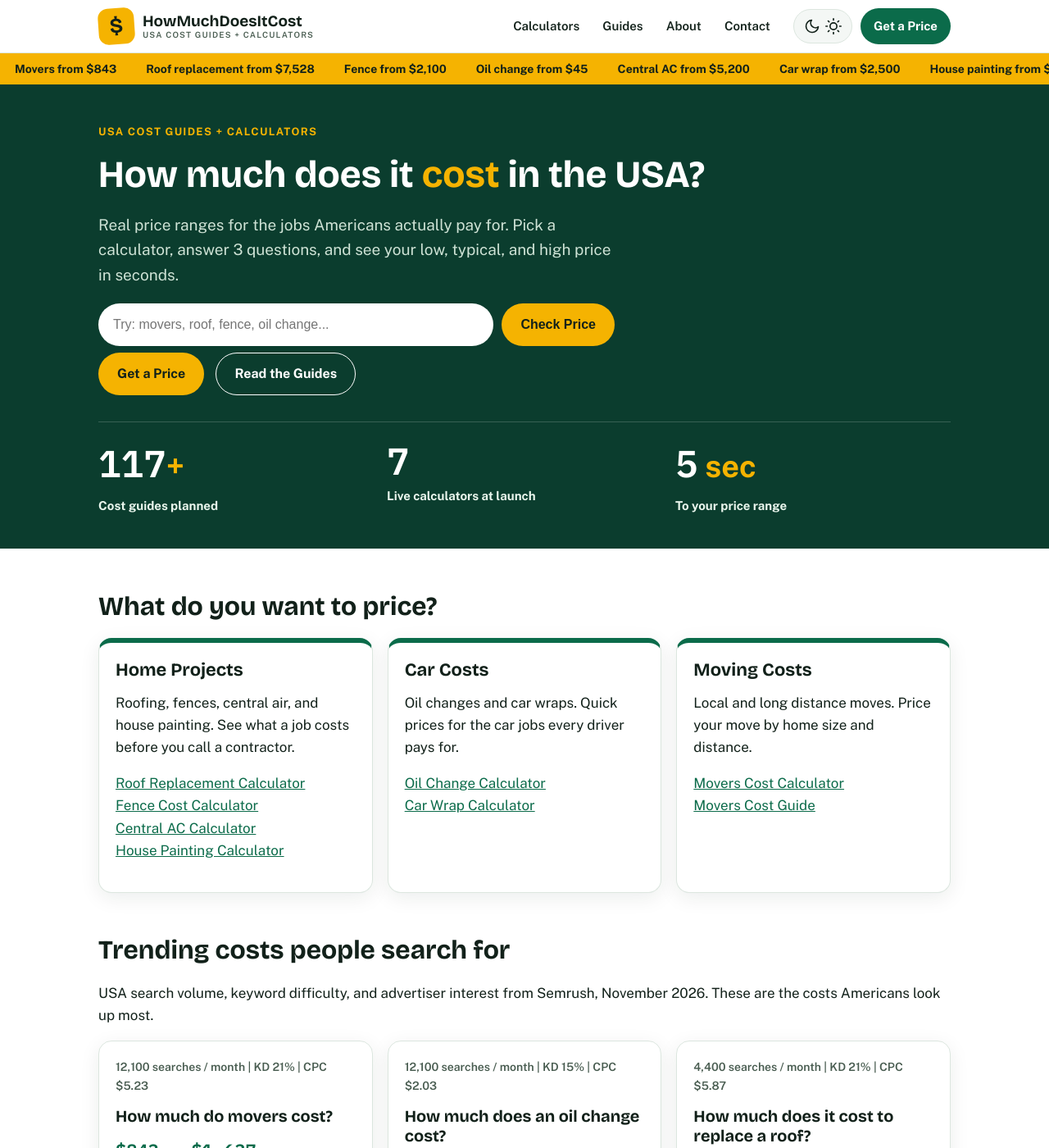
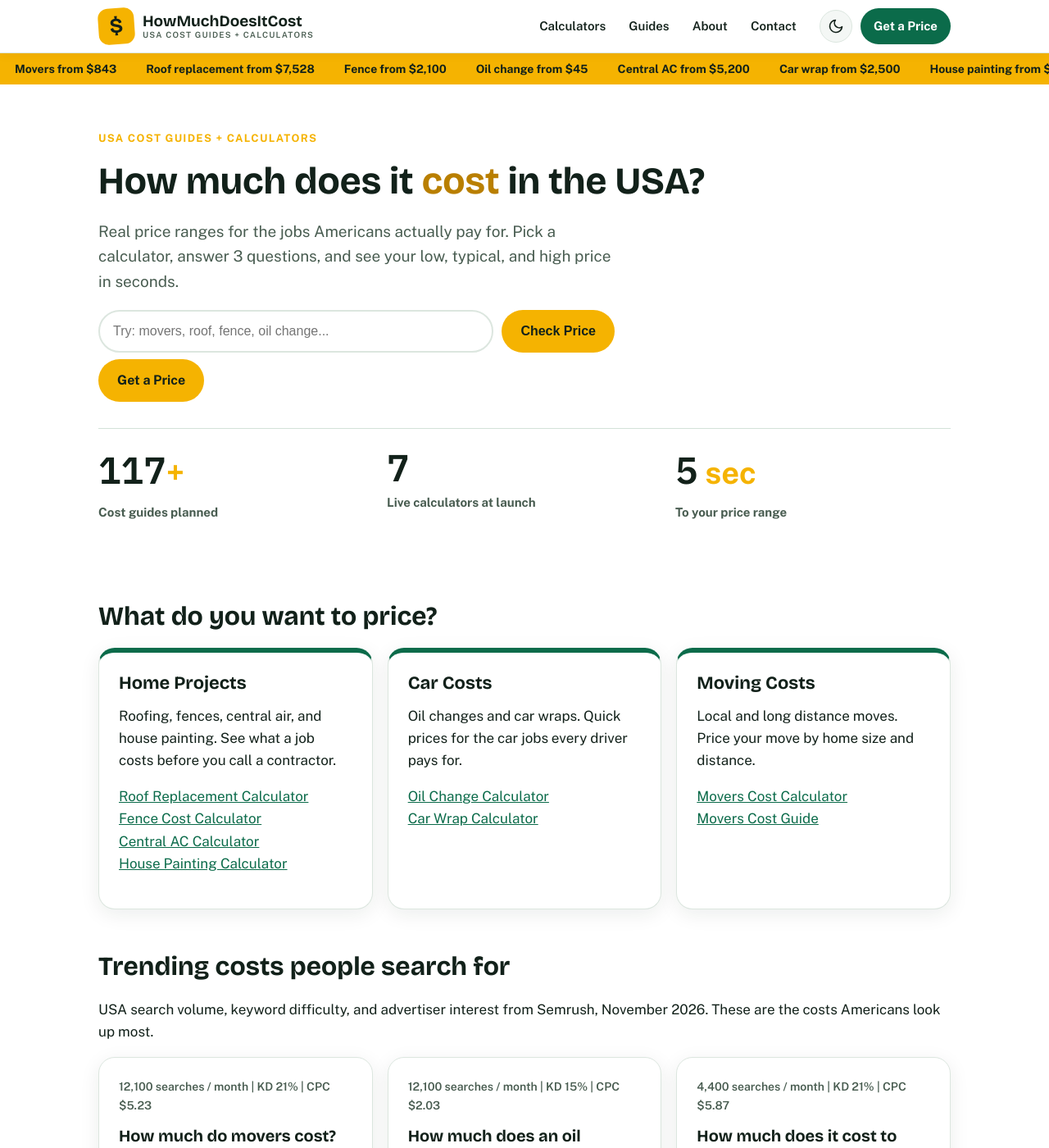
Before and after one commit to zaidmeo09-dhangal/howmuchdoesitcostusa, a Jekyll site: the page built from index.md, in a window 1280 px wide and 1400 px high. Shown: the whole window at 82% size. Built offline with Jekyll 4.4.1, drawn with Linux system fonts in a browser that asks for light colours.

Commit message:
Initial deploy: add assets/css/style.css

```diff
--- a/assets/css/style.css
+++ b/assets/css/style.css
@@ -18,7 +18,12 @@
   --teal: #0e7a5f;
   --danger: #b3261e;
   --shadow: 0 6px 24px rgba(18, 33, 26, 0.08);
-  --radius: 16px;
+  --radius: 20px;
+  --hero-bg: #ffffff;
+  --hero-ink: #12211a;
+  --hero-muted: #485c50;
+  --hero-border: #d3e2d8;
+  --hero-kicker: #0b6b4a;
 }
 
 :root[data-theme="dark"] {
@@ -37,7 +42,12 @@
   --teal: #7fd1c0;
   --danger: #ff8a80;
   --shadow: 0 6px 24px rgba(0, 0, 0, 0.35);
-  --radius: 16px;
+  --radius: 20px;
+  --hero-bg: #0b3d2e;
+  --hero-ink: #ffffff;
+  --hero-muted: #cfe3d6;
+  --hero-border: rgba(255, 255, 255, 0.18);
+  --hero-kicker: #f5b301;
 }
 
 * { box-sizing: border-box; }
@@ -72,6 +82,7 @@ section { padding: 28px 0; }
   position: sticky; top: 0; z-index: 50;
   background: var(--surface);
   border-bottom: 1px solid var(--border);
+  box-shadow: 0 2px 12px rgba(18, 33, 26, 0.05);
 }
 .header-inner {
   display: flex; align-items: center; gap: 16px;
@@ -102,14 +113,16 @@ section { padding: 28px 0; }
 .site-nav a:hover { background: var(--surface-soft); }
 .header-actions { display: flex; align-items: center; gap: 10px; flex: none; }
 .theme-toggle {
-  display: inline-flex; align-items: center; gap: 6px;
-  min-height: 42px; padding: 8px 12px; border-radius: 999px;
+  display: inline-flex; align-items: center; justify-content: center;
+  width: 40px; height: 40px; min-height: 40px; padding: 0; border-radius: 50%;
   border: 1px solid var(--border); background: var(--surface-soft);
-  color: var(--ink); font-weight: 600; font-size: 14px; cursor: pointer;
+  color: var(--ink); cursor: pointer; flex: none;
 }
-.theme-toggle .theme-sun { display: none; }
-:root[data-theme="dark"] .theme-toggle .theme-sun { display: inline; }
-:root[data-theme="dark"] .theme-toggle .theme-moon { display: none; }
+.theme-toggle:hover { background: var(--border); }
+.theme-toggle .theme-icon { display: block; }
+.theme-toggle .icon-sun { display: none; }
+:root[data-theme="dark"] .theme-toggle .icon-sun { display: block; }
+:root[data-theme="dark"] .theme-toggle .icon-moon { display: none; }
 
 /* Buttons */
 .btn {
@@ -128,24 +141,26 @@ section { padding: 28px 0; }
 
 /* Hero */
 .hero {
-  background: var(--surface-green);
-  color: #eaf6ed;
-  padding: 48px 0 40px;
+  background: var(--hero-bg);
+  color: var(--hero-ink);
+  padding: 56px 0 44px;
 }
-.hero h1 { color: #ffffff; margin-bottom: 0.4em; }
-.hero h1 .accent { color: var(--gold); }
-.hero p.lede { color: #cfe3d6; font-size: 19px; max-width: 640px; }
+.hero h1 { color: var(--hero-ink); margin-bottom: 0.4em; }
+.hero h1 .accent { color: var(--gold-dark); }
+:root[data-theme="dark"] .hero h1 .accent { color: var(--gold); }
+.hero .kicker { color: var(--hero-kicker); }
+.hero p.lede { color: var(--hero-muted); font-size: 19px; max-width: 640px; }
 .hero .btn-gold { margin-right: 10px; }
 .hero-stats {
   display: grid; grid-template-columns: repeat(3, 1fr); gap: 16px;
-  margin-top: 32px; padding-top: 24px; border-top: 1px solid rgba(255, 255, 255, 0.18);
+  margin-top: 32px; padding-top: 24px; border-top: 1px solid var(--hero-border);
 }
 .hstat-num {
   font-family: "IBM Plex Mono", ui-monospace, monospace;
-  font-size: clamp(38px, 4.2vw, 46px); font-weight: 800; color: #ffffff; line-height: 1;
+  font-size: clamp(38px, 4.2vw, 46px); font-weight: 800; color: var(--hero-ink); line-height: 1;
 }
 .hstat-suffix { color: var(--gold); font-size: clamp(30px, 3.4vw, 38px); font-weight: 800; }
-.hstat-label { font-size: 15px; font-weight: 700; color: #eaf6ed; margin-top: 6px; }
+.hstat-label { font-size: 15px; font-weight: 700; color: var(--hero-muted); margin-top: 6px; }
 .ticker {
   background: var(--gold); color: #12211a; overflow: hidden;
   font-weight: 700; font-size: 14px; white-space: nowrap; padding: 8px 0;
@@ -156,7 +171,7 @@ section { padding: 28px 0; }
 .search-box { display: flex; gap: 10px; margin: 20px 0 8px; max-width: 640px; }
 .search-box input {
   flex: 1; min-height: 52px; padding: 12px 16px; border-radius: 999px;
-  border: 2px solid rgba(255, 255, 255, 0.5); background: #ffffff; color: #12211a;
+  border: 2px solid var(--border); background: #ffffff; color: #12211a;
   font-size: 16px;
 }
 .search-box input:focus { outline: 3px solid var(--gold); border-color: var(--gold); }
@@ -172,8 +187,33 @@ section { padding: 28px 0; }
 .grid-2 { grid-template-columns: repeat(2, 1fr); }
 .card {
   background: var(--surface); border: 1px solid var(--border); border-radius: var(--radius);
-  padding: 20px; box-shadow: var(--shadow);
+  padding: 24px; box-shadow: var(--shadow);
+  transition: transform 0.15s ease, box-shadow 0.15s ease;
+  display: flex; flex-direction: column;
 }
+.card:hover { transform: translateY(-3px); box-shadow: 0 12px 32px rgba(18, 33, 26, 0.14); }
+.card-icon {
+  width: 52px; height: 52px; border-radius: 16px; flex: none;
+  background: #eef6f0; color: var(--green);
+  display: flex; align-items: center; justify-content: center;
+  font-size: 26px; margin-bottom: 14px;
+}
+:root[data-theme="dark"] .card-icon { background: #1a2620; }
+.card-top { display: flex; align-items: flex-start; justify-content: space-between; gap: 10px; }
+.card-cat {
+  display: inline-block; background: #fff3c4; color: #7a5200;
+  border-radius: 999px; padding: 4px 10px; font-size: 12px; font-weight: 700;
+  text-transform: uppercase; letter-spacing: 0.06em; white-space: nowrap;
+}
+:root[data-theme="dark"] .card-cat { background: #3a2f00; color: var(--gold); }
+.price-bar { height: 8px; background: var(--surface-soft); border-radius: 999px; overflow: hidden; margin: 14px 0 6px; }
+.price-bar span { display: block; height: 100%; background: linear-gradient(90deg, var(--green), var(--gold)); border-radius: 999px; }
+.price-row { display: flex; justify-content: space-between; font-size: 13px; color: var(--muted); font-weight: 700; }
+.card-cta {
+  display: inline-flex; align-items: center; gap: 6px; font-weight: 700;
+  color: var(--green); text-decoration: none; margin-top: auto; padding-top: 14px;
+}
+.card-cta:hover { color: var(--teal); }
 .card h3 { margin-top: 0; }
 .card h3 a { color: var(--ink); text-decoration: none; }
 .card h3 a:hover { color: var(--green); }
@@ -272,14 +312,16 @@ details.faq summary::-webkit-details-marker { display: none; }
 details.faq p { margin: 10px 0 4px; }
 
 /* Footer */
-.site-footer { background: var(--surface-green); color: #cfe3d6; margin-top: 40px; padding: 40px 0 24px; }
-.site-footer a { color: #eaf6ed; text-decoration: none; display: block; padding: 5px 0; }
-.site-footer a:hover { color: var(--gold); }
-.site-footer .logo-text { color: #ffffff; }
-.site-footer .logo-tag { color: #a9c8b4; }
-.footer-inner { display: grid; grid-template-columns: 1.4fr 1fr 1fr 1fr; gap: 28px; }
-.footer-col h2 { color: #ffffff; font-size: 16px; margin: 0 0 10px; }
-.footer-note { border-top: 1px solid rgba(255, 255, 255, 0.18); margin-top: 28px; padding-top: 16px; font-size: 14px; }
+.site-footer { background: var(--surface); color: var(--muted); margin-top: 48px; padding: 48px 0 24px; border-top: 3px solid var(--gold); }
+.site-footer a { color: var(--ink); text-decoration: none; display: block; padding: 5px 0; font-weight: 500; }
+.site-footer a:hover { color: var(--green); }
+.site-footer .logo-text { color: var(--ink); }
+.site-footer .logo-tag { color: var(--muted); }
+.footer-brand p { color: var(--muted); margin-top: 14px; max-width: 300px; }
+.footer-inner { display: grid; grid-template-columns: 1.4fr 1fr 1fr 1fr; gap: 32px; }
+.footer-col h2 { color: var(--ink); font-size: 15px; margin: 0 0 12px; text-transform: uppercase; letter-spacing: 0.08em; }
+.footer-note { border-top: 1px solid var(--border); margin-top: 32px; padding-top: 16px; font-size: 14px; color: var(--muted); }
+.footer-note p { margin-bottom: 4px; }
 .footer-note p { margin-bottom: 4px; }
 
 /* Forms */
@@ -300,8 +342,6 @@ details.faq p { margin: 10px 0 4px; }
   .site-nav { display: none; }
   .logo-text { font-size: 15.5px; }
   .logo-tag { font-size: 9px; }
-  .theme-label { display: none; }
-  .theme-toggle { min-height: 42px; padding: 8px 10px; }
   .head-cta { font-size: 13.5px; padding: 9px 15px; }
   .grid, .grid-2, .bands, .two-col { grid-template-columns: 1fr; }
   .hero-stats { grid-template-columns: repeat(3, 1fr); gap: 10px; }
```
